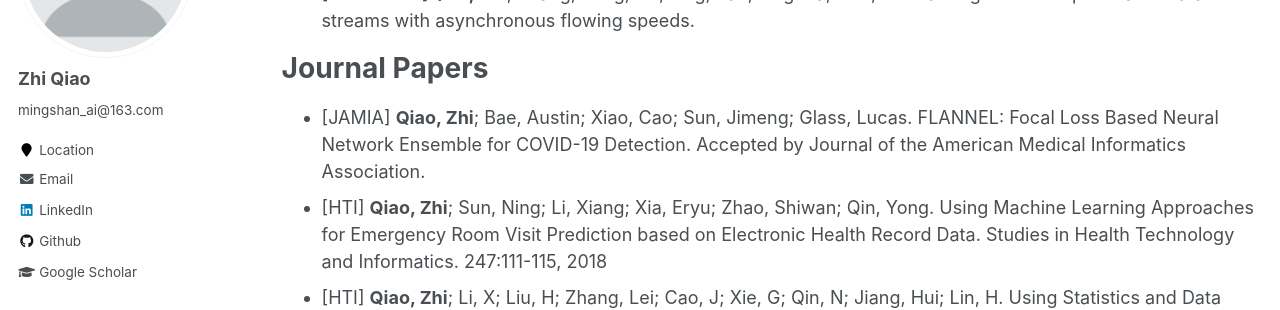
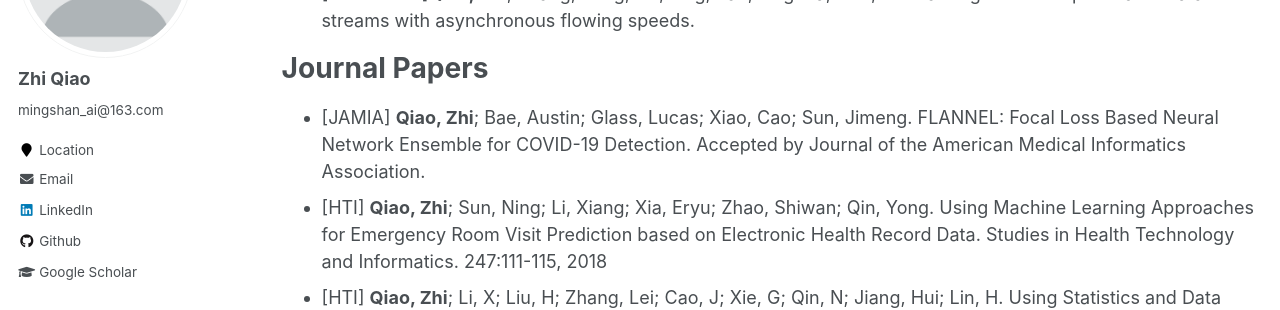
Before and after one commit to qxiaobu/qxiaobu.github.io, a Jekyll site: the page built from _pages/publications.md, in a window 1280 px wide and 900 px high, scrolled down 1213 px. Shown: the part 153-463 px from the top of the window. Built offline with Jekyll 4.4.1, drawn with Linux system fonts in a browser that asks for light colours.

```diff
--- a/_pages/publications.md
+++ b/_pages/publications.md
@@ -40,7 +40,7 @@ Conference Papers
 
 Journal Papers
 ======
-* [JAMIA] <b>Qiao, Zhi</b>; Bae, Austin; Xiao, Cao; Sun, Jimeng; Glass, Lucas. FLANNEL: Focal Loss Based Neural Network Ensemble for COVID-19 Detection. Accepted by Journal of the American Medical Informatics Association.
+* [JAMIA] <b>Qiao, Zhi</b>; Bae, Austin; Glass, Lucas; Xiao, Cao; Sun, Jimeng. FLANNEL: Focal Loss Based Neural Network Ensemble for COVID-19 Detection. Accepted by Journal of the American Medical Informatics Association.
 * [HTI] <b>Qiao, Zhi</b>; Sun, Ning; Li, Xiang; Xia, Eryu; Zhao, Shiwan; Qin, Yong. Using Machine Learning Approaches for Emergency Room Visit Prediction based on Electronic Health Record Data. Studies in Health Technology and Informatics. 247:111-115, 2018
 * [HTI] <b>Qiao, Zhi</b>; Li, X; Liu, H; Zhang, Lei; Cao, J; Xie, G; Qin, N; Jiang, Hui; Lin, H. Using Statistics and Data MiningApproaches to Analyze Male Sexual Behaviors and Use of Erectile Dysfunction Drugs Based on Large Questionnaire Data. Studies in Health Technology and Informatics. 235: 206-210, 2017
 * [JSIP]<b>Qiao, Zhi</b>; Zhou, Chuan; Ji, Xiancai; Cao, Yanan; Guo, Li. Event Recommendation Based on Geographical Features and Heterogeneous Social Relationships. Journal of Chinese Information Processing 30 (5), 47-56, 2016
```
